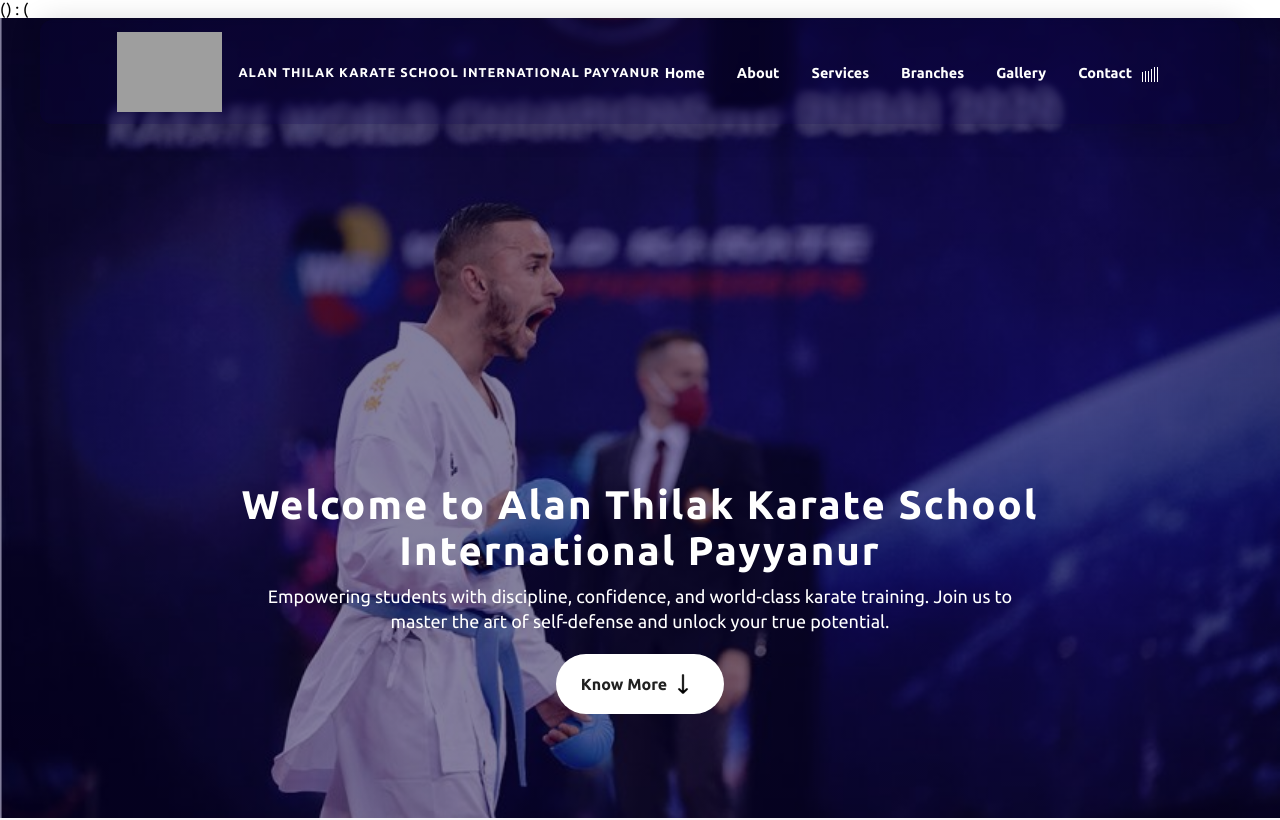
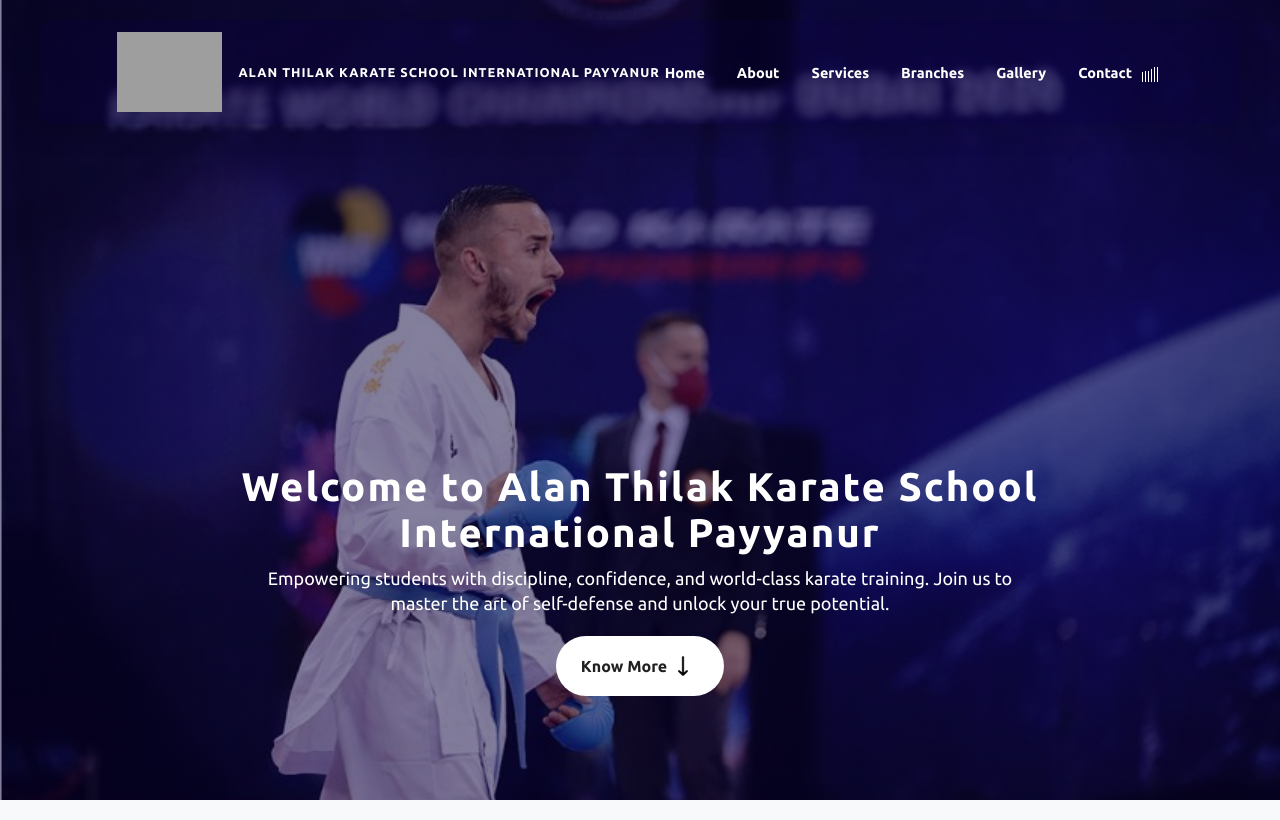
Before and after one commit to Rahul-Sanjeev/AlanThilak-Payyannur, a React (Vite) app in the folder alanthilak/: page / in a window 1280 px wide. Shown: the top 820 px of the page. Built offline with nearby package versions, Linux system fonts and the light colour scheme; grey boxes are pictures that could not be loaded; a web font is replaced by a local one.

Commit message:
AudioGate Removed

```diff
--- a/alanthilak/src/App.jsx
+++ b/alanthilak/src/App.jsx
@@ -33,9 +33,7 @@ const App = () => {
 
     return (
         <div>
-            (
-            {/* <AudioGate onUnlock={handleUnlock} /> */}
-            ) : (
+
                 <>
                 <Navbar />
                     <Hero />
@@ -45,10 +43,10 @@ const App = () => {
                     <Services />
                     <Gallery />
                     <Branches />
-                        <Socials />
-                        <Footer />
+                <Socials />
+                <Footer />
                 </>
-            )
+
         </div>
     );
 };
```
